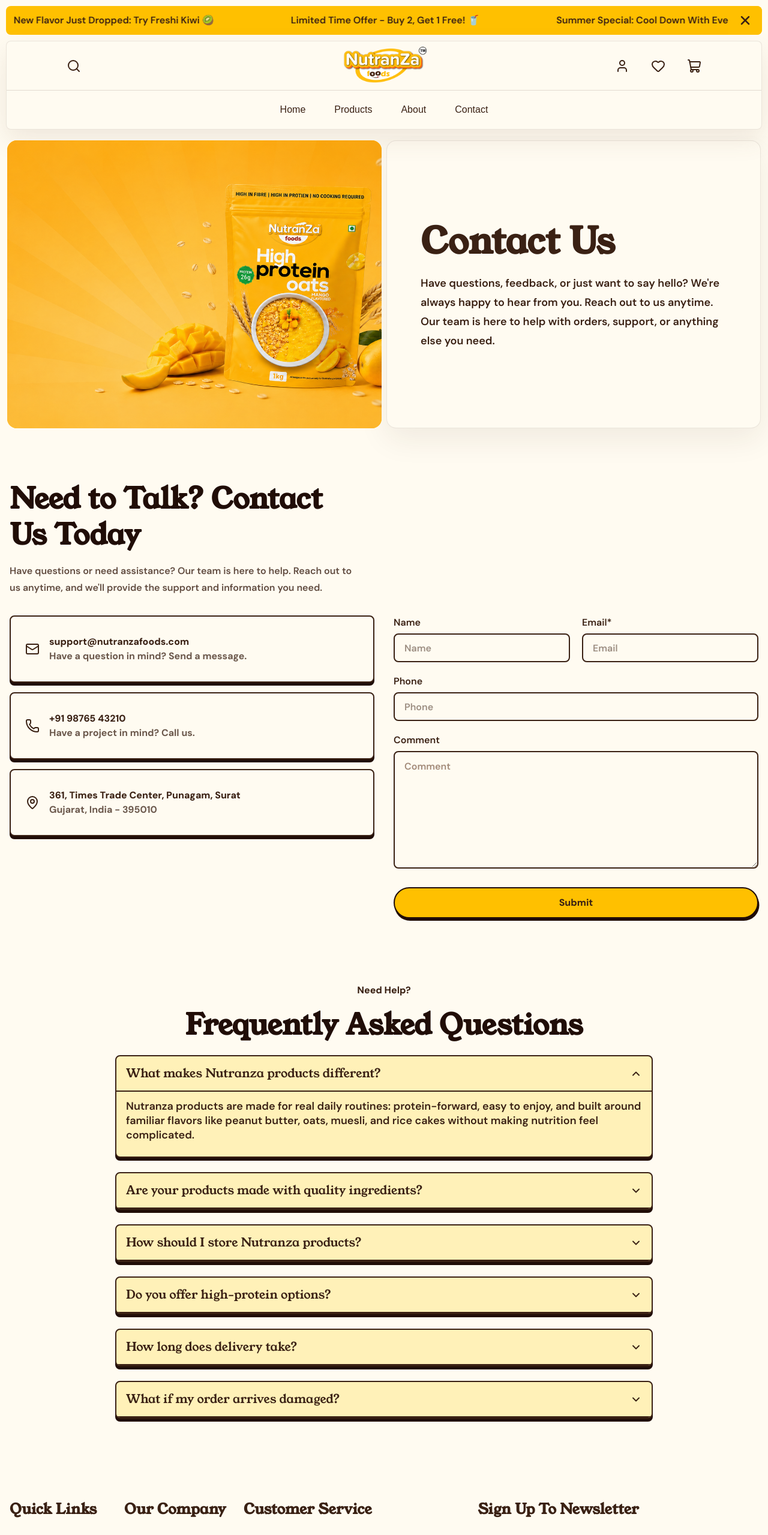
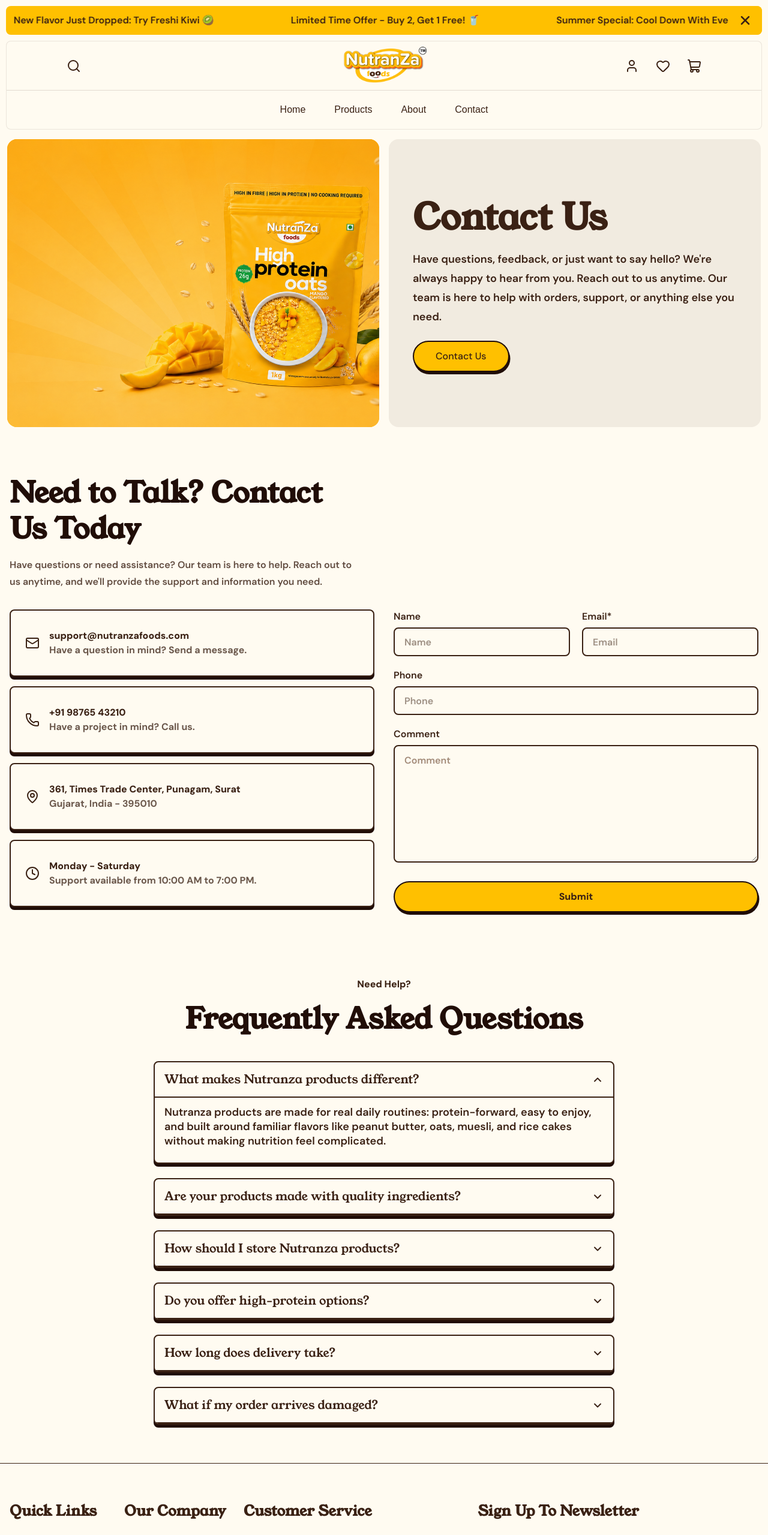
Before and after one commit to nutranza/nutranza-web, a Next.js app: page /contact in a window 1280 px wide. Shown: the top 2559 px of the page at 60% size. Built offline with nearby package versions, Linux system fonts and the light colour scheme; a web font is replaced by a local one.

Commit message:
Refactor code structure for improved readability and maintainability

```diff
--- a/src/app/about/_components/about-hero-section.tsx
+++ b/src/app/about/_components/about-hero-section.tsx
@@ -3,8 +3,8 @@
 
 export function AboutHeroSection() {
   return (
-    <section aria-labelledby="about-hero-title" className="bg-background px-3 py-2">
-      <div className="grid gap-2 md:grid-cols-2 lg:items-stretch">
+    <section aria-labelledby="about-hero-title" className="bg-background px-3">
+      <div className="grid gap-4 md:grid-cols-2 lg:items-stretch">
         <div className="relative lg:min-h-120 min-h-80 overflow-hidden rounded-2xl bg-brand-mango lg:block">
           <Image
             src="/assets/images/4.jpg"
@@ -16,7 +16,7 @@
           />
         </div>
 
-        <div className="flex min-h-100 items-center rounded-2xl border border-brand-cocoa/10 bg-background p-6 text-brand-cocoa shadow-[0_18px_50px_rgba(58,33,20,0.08)] sm:min-h-105 sm:p-8 lg:min-h-108 lg:p-12 xl:p-14">
+        <div className="flex min-h-100 items-center rounded-2xl bg-brand-muted/10 p-6 text-brand-cocoa shadow-[0_18px_50px_rgba(58,33,20,0.08)] sm:min-h-105 sm:p-8 lg:min-h-108 lg:p-10">
           <div className="w-full max-w-2xl">
             <h1
               id="about-hero-title"
--- a/src/app/contact/_components/contact-faq-section.tsx
+++ b/src/app/contact/_components/contact-faq-section.tsx
@@ -40,9 +40,9 @@
   const [openIndex, setOpenIndex] = useState(0);
 
   return (
-    <section aria-labelledby="contact-faq-title" className="bg-background pb-18">
+    <section aria-labelledby="contact-faq-title" className="bg-background pb-16">
       <div className="Container">
-        <div className="mx-auto max-w-4xl space-y-5">
+        <div className="mx-auto max-w-3xl space-y-5">
           <p className="text-center text-base font-extrabold leading-none text-brand-cocoa sm:text-base">
             Need Help?
           </p>
@@ -53,7 +53,7 @@
             Frequently Asked Questions
           </h2>
 
-          <div className="grid gap-6">
+          <div className="grid gap-6 mt-10">
             {faqs.map((faq, index) => {
               const isOpen = openIndex === index;
               const answerId = `contact-faq-answer-${index}`;
@@ -61,7 +61,7 @@
               return (
                 <article
                   key={faq.question}
-                  className="overflow-hidden rounded-lg border-2 border-brand-cocoa bg-brand-mango-soft text-brand-cocoa shadow-[0_5px_0_var(--brand-cocoa-deep)]"
+                  className="overflow-hidden rounded-lg border-2 border-brand-cocoa bg-background  text-brand-cocoa shadow-[0_5px_0_var(--brand-cocoa-deep)]"
                 >
                   <button
                     type="button"
--- a/src/app/contact/_components/contact-form-section.tsx
+++ b/src/app/contact/_components/contact-form-section.tsx
@@ -1,7 +1,7 @@
 "use client";
 
 import { FormEvent, useState } from "react";
-import { Mail, MapPin, Phone } from "lucide-react";
+import { Clock, Mail, MapPin, Phone } from "lucide-react";
 import { Button } from "@/components/ui/button";
 
 const contactCards = [
@@ -22,6 +22,12 @@
     subtitle: "Gujarat, India - 395010",
     href: "https://maps.google.com/?q=361%2C%20Times%20Trade%20Center%2C%20Punagam%2C%20Surat%2C%20Gujarat%2C%20India%20-%20395010",
     Icon: MapPin,
+  },
+  {
+    title: "Monday - Saturday",
+    subtitle: "Support available from 10:00 AM to 7:00 PM.",
+    href: "#contact-form-title",
+    Icon: Clock,
   },
 ] as const;
 
--- a/src/app/contact/_components/contact-hero-section.tsx
+++ b/src/app/contact/_components/contact-hero-section.tsx
@@ -1,9 +1,10 @@
 import Image from "next/image";
+import { Button } from "@/components/ui/button";
 
 export function ContactHeroSection() {
   return (
-    <section aria-labelledby="contact-hero-title" className="bg-background px-3 py-2">
-      <div className="grid gap-2 md:grid-cols-2 lg:items-stretch">
+    <section aria-labelledby="contact-hero-title" className="bg-background px-3">
+      <div className="grid gap-4 md:grid-cols-2 lg:items-stretch">
         <div className="relative min-h-80 overflow-hidden rounded-2xl bg-brand-mango lg:min-h-120">
           <Image
             src="/assets/images/event-banner.png"
@@ -15,7 +16,7 @@
           />
         </div>
 
-        <div className="flex min-h-100 items-center rounded-2xl border border-brand-cocoa/10 bg-background p-6 text-brand-cocoa shadow-[0_18px_50px_rgba(58,33,20,0.08)] sm:min-h-105 sm:p-8 lg:min-h-108 lg:p-12 xl:p-14">
+        <div className="flex min-h-100 items-center rounded-2xl bg-brand-muted/10 p-6 text-brand-cocoa sm:min-h-105 sm:p-8 lg:min-h-108 lg:p-10">
           <div className="w-full max-w-2xl">
             <h1
               id="contact-hero-title"
@@ -28,6 +29,13 @@
               always happy to hear from you. Reach out to us anytime. Our team
               is here to help with orders, support, or anything else you need.
             </p>
+            <Button
+              href="#contact-form-title"
+              variant="mango"
+              className="mt-6 px-7 py-2.5 text-base font-medium sm:px-9 sm:py-3"
+            >
+              Contact Us
+            </Button>
           </div>
         </div>
       </div>
--- a/src/app/products/_components/products-hero-section.tsx
+++ b/src/app/products/_components/products-hero-section.tsx
@@ -5,9 +5,9 @@
   return (
     <section
       aria-labelledby="products-hero-title"
-      className="bg-background px-2.5 pb-10"
+      className="bg-background px-2.5"
     >
-      <div className="grid gap-2 md:grid-cols-2 lg:items-stretch">
+      <div className="grid gap-4 md:grid-cols-2 lg:items-stretch">
         <div className="relative min-h-80 overflow-hidden rounded-2xl bg-brand-mango lg:min-h-120">
           <Image
             src="/assets/images/collection.png"
@@ -19,7 +19,7 @@
           />
         </div>
 
-        <div className="flex min-h-100 items-center rounded-2xl border border-brand-cocoa/10 bg-background p-6 text-brand-cocoa shadow-[0_18px_50px_rgba(58,33,20,0.08)] sm:min-h-105 sm:p-8 lg:min-h-108 lg:p-12 xl:p-14">
+        <div className="flex min-h-100 items-center rounded-2xl bg-brand-muted/10 p-6 text-brand-cocoa sm:min-h-105 sm:p-8 lg:min-h-108 lg:p-12">
           <div className="w-full max-w-2xl">
             <h1
               id="products-hero-title"
--- a/src/components/footer/footer.module.css
+++ b/src/components/footer/footer.module.css
@@ -1,8 +1,9 @@
 .footer {
   position: relative;
   isolation: isolate;
-  background: var(--color-brand-slider);
+  background: var(--color-brand-cream);
   color: var(--brand-cocoa);
+  border-top: 1px solid var(--brand-cocoa);
 }
 
 .inlineLink {
--- a/src/components/header/index.tsx
+++ b/src/components/header/index.tsx
@@ -74,8 +74,8 @@
   return (
     <header>
       <AnnouncementBar />
-      <div className="px-2.5 pb-2.5">
-        <div className="relative rounded-lg border border-brand-cocoa/10 bg-background text-brand-cocoa shadow-[0_16px_42px_rgba(122,90,68,0.12)] md:min-h-[9.0625rem]">
+      <div className="px-2.5 pb-4">
+        <div className="relative rounded-lg border border-brand-cocoa/10 bg-background text-brand-cocoa md:min-h-[5rem]">
           <div className="grid min-h-[4.375rem] grid-cols-[1fr_auto_1fr] items-center px-3 md:min-h-[5.0625rem] md:px-[8vw] xl:px-[7vw]">
             <div className="flex items-center justify-start gap-1">
               <MobileMenu />
@@ -107,7 +107,7 @@
               />
             </Link>
 
-            <div className="hidden items-center justify-end gap-4 md:flex">
+            <div className="hidden items-center justify-end gap-2 md:flex">
               <Link
                 href={headerActions.account.href}
                 aria-label={headerActions.account.label}
--- a/src/lib/products.ts
+++ b/src/lib/products.ts
@@ -33,7 +33,7 @@
     href: "/products/chocolate-almond",
     image: "/assets/images/products/5.png",
     imageAlt: "Nutranza chocolate almond peanut butter jar",
-    themeBg: "#fffdf8",
+    themeBg: "#dfe8f0",
     pageBg: "#fff9ed",
     badge: "-33%",
     rating: 5,
```
Also changed, not shown: src/app/about/_components/about-cta-section.tsx (+6 -4 lines), src/app/products/_components/products-product-section.tsx (+8 -8 lines), src/components/story-showcase/index.tsx (+17 -17 lines), public/assets/images/about-hero.webp (added).
